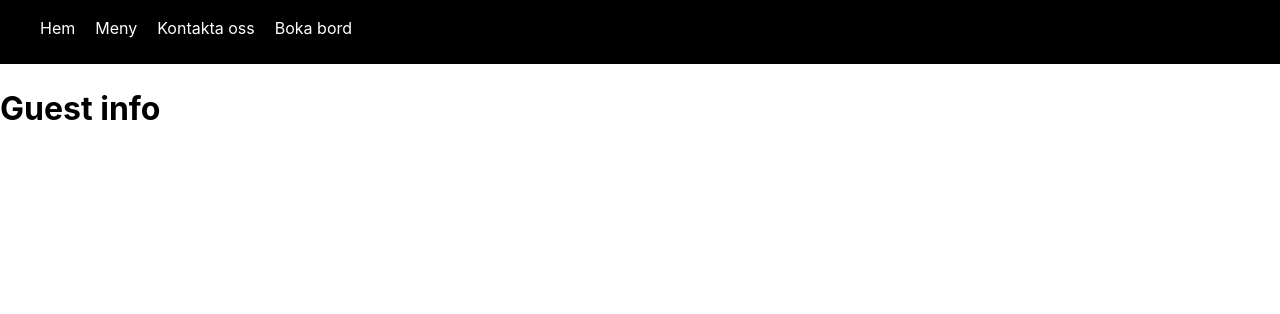
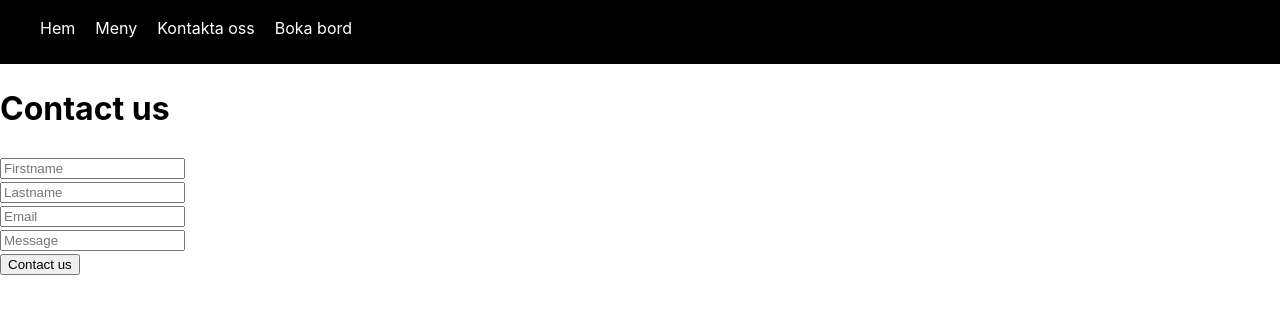
Before and after one commit to sannarossang/the-restaurant-react, a React (Vite) app in the folder fed22s-therestaurant/: page /contact in a window 1280 px wide. Shown: the top 314 px of the page. Built offline with nearby package versions, Linux system fonts and the light colour scheme.

Commit message:
(feature): adding contact form component to contact comp.

```diff
--- a/fed22s-therestaurant/src/components/pages/Contact.tsx
+++ b/fed22s-therestaurant/src/components/pages/Contact.tsx
@@ -1,7 +1,9 @@
+import { ContactForm } from "../forms/ContactForm";
+
 export const Contact = () => {
   return (
     <>
-      <h1>Guest info</h1>
+      <ContactForm></ContactForm>
     </>
   );
 };
```
